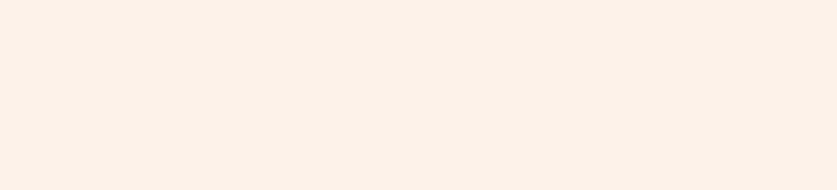
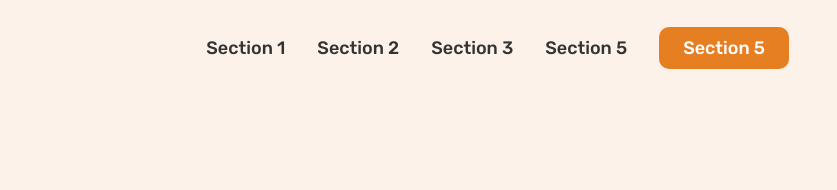
Before and after one commit to fgalletti93/responsive-websites-course, a plain HTML site: page Omnifood-desktop/index.html in a window 1280 px wide. Shown: the top 190 px of the page, 443-1280 px from the left. Drawn offline with Linux system fonts and the light colour scheme.

Commit message:
adding and styling nav

```diff
--- a/Omnifood-desktop/css/style.css
+++ b/Omnifood-desktop/css/style.css
@@ -1,6 +1,6 @@
 /*
 ---FONT WEIGHT:
-defaults: 400
+defaults: 400, Medium: 500, Semi-bold:600, Bold: 700
 
 ---FONT SIZE:
 10 / 12 / 14 / 16 / 18 / 20 / 24 / 30 / 36 / 44 / 52 / 62 / 74 / 86 / 98
@@ -23,6 +23,7 @@ greys: #555, #333
 ---SHADOWS:
 
 ---BORDER RADIUS:
+9 /
 
 ---WHITESPACE
 2 / 4 / 8 / 12 / 16 / 24 / 32 / 48 / 64 / 80 / 96 / 128
@@ -65,6 +66,46 @@ body {
 }
 
 /*****************/
+/* NAVIGATION */
+/*****************/
+
+.main-nav-list {
+  list-style: none;
+  display: flex;
+  align-items: center;
+  gap: 3.2rem;
+
+  transition: all 0.3s;
+}
+
+.main-nav-link:visited,
+.main-nav-link:link {
+  display: inline-block;
+  text-decoration: none;
+  color: #333;
+  font-weight: 500;
+  font-size: 1.8rem;
+}
+
+.main-nav-link:hover,
+.main-nav-link:active {
+  color: #cf711f;
+}
+
+.main-nav-link.nav-cta:link,
+.main-nav-link.nav-cta:visited {
+  padding: 1.2rem 2.4rem;
+  border-radius: 1rem;
+  color: white;
+  background-color: #e67e22;
+}
+
+.main-nav-link.nav-cta:hover,
+.main-nav-link.nav-cta:active {
+  background-color: #cf711f;
+}
+
+/*****************/
 /* HERO SECTION */
 /*****************/
 .section-hero {
@@ -101,7 +142,8 @@ body {
   width: 100%;
 }
 
-.btn:link, .btn:visited {
+.btn:link,
+.btn:visited {
   display: inline-block;
   text-decoration: none;
   font-size: 2rem;
@@ -112,21 +154,25 @@ body {
   transition: background-color 0.3s;
 }
 
-.btn--full:link, .btn--full:visited {
+.btn--full:link,
+.btn--full:visited {
   background-color: #e67e22;
   color: white;
 }
 
-.btn--full:hover, .btn--full:active {
+.btn--full:hover,
+.btn--full:active {
   background-color: #cf711f;
 }
 
-.btn--outline:link, .btn--outline:visited {
+.btn--outline:link,
+.btn--outline:visited {
   background-color: white;
   color: #555;
 }
 
-.btn--outline:hover, .btn--outline:active{
+.btn--outline:hover,
+.btn--outline:active {
   background-color: #fdf2e9;
   box-shadow: inset 0 0 0 3px white;
 }
@@ -151,7 +197,7 @@ body {
   width: 4.8rem;
   border-radius: 50%;
   margin-right: -1.6rem;
-  border: .3rem solid #fdf2e9;
+  border: 0.3rem solid #fdf2e9;
 }
 
 .delivered-imgs img:last-child {
@@ -164,7 +210,7 @@ body {
 }
 
 .delivered-text span {
-  color:#cf711f;
+  color: #cf711f;
   font-weight: 700;
 }
 
--- a/Omnifood-desktop/index.html
+++ b/Omnifood-desktop/index.html
@@ -17,8 +17,12 @@
     <header class="header">
       <img src="img/omnifood-logo.png" class="logo" alt="omnifood logo" />
       <nav class="main-nav">
-
-
+        <ul class="main-nav-list">
+          <li><a class="main-nav-link" href="#">Section 1</a></li>
+          <li><a class="main-nav-link" href="#">Section 2</a></li>
+          <li><a class="main-nav-link" href="#">Section 3</a></li>
+          <li><a class="main-nav-link" href="#">Section 5</a></li>
+          <li><a class="main-nav-link nav-cta" href="#">Section 5</a></li>
         </ul>
       </nav>
     </header>
```
